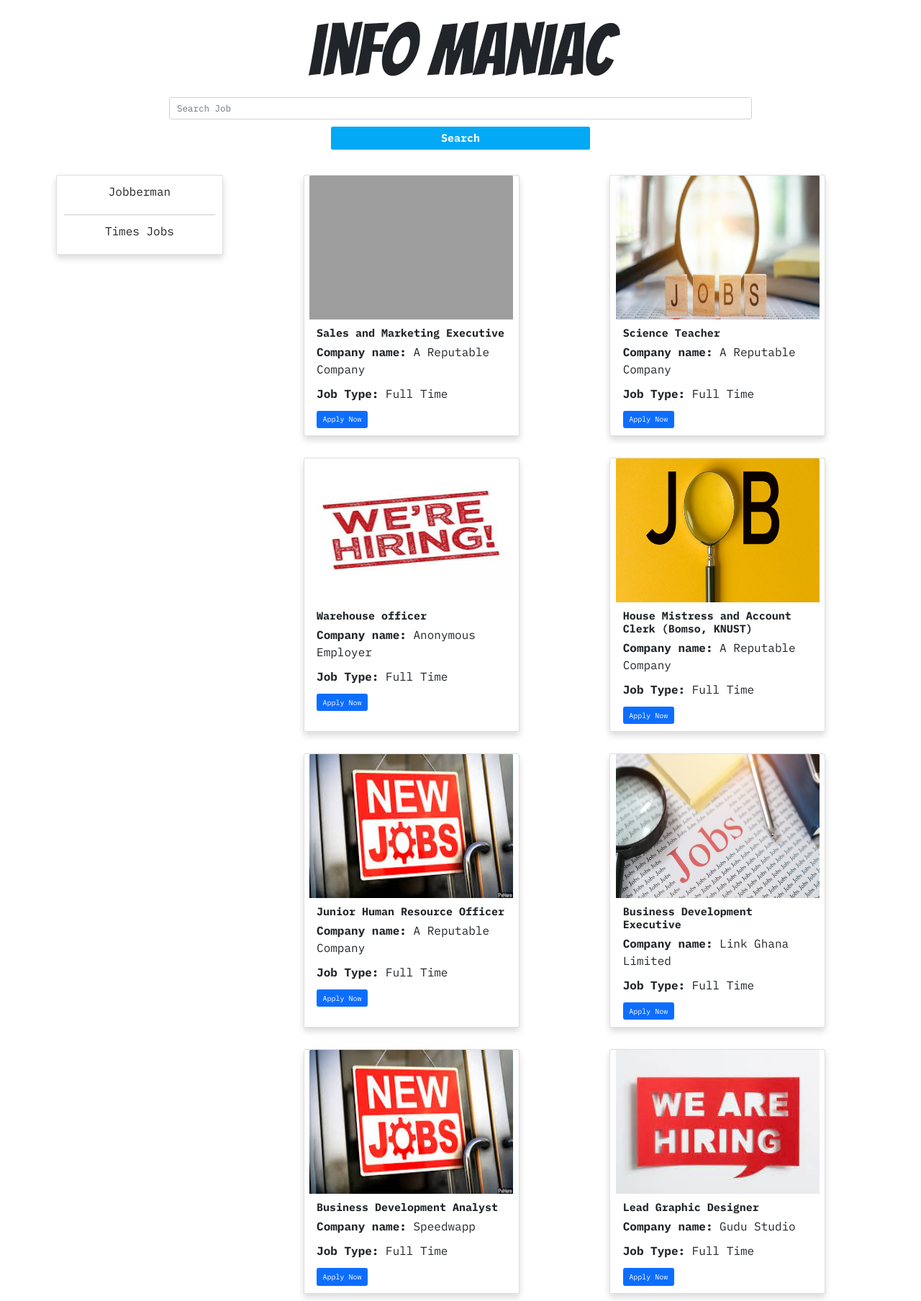
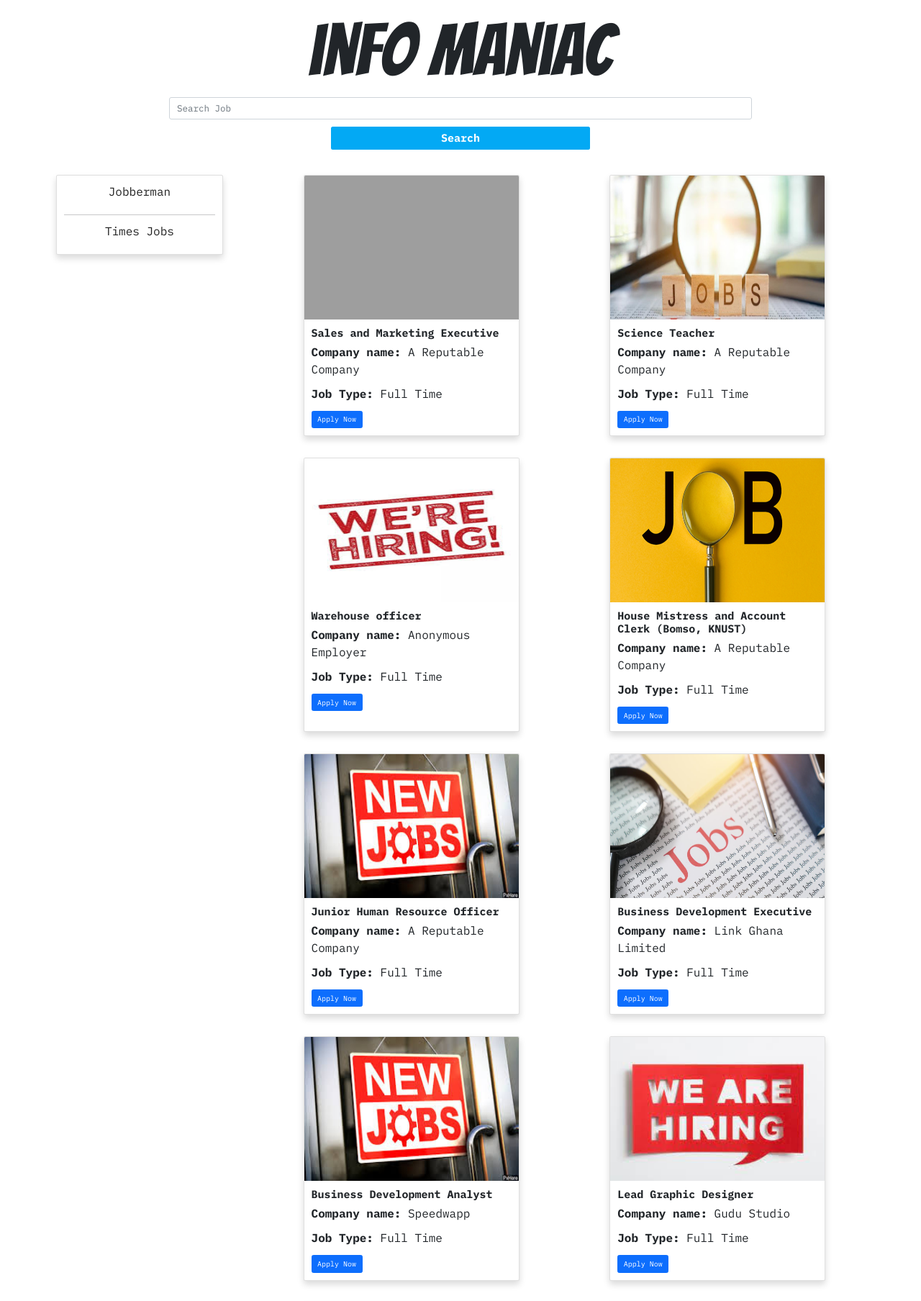
Before and after one commit to gerald-tetteh/info-maniac, a Flask app: page / in a window 1280 px wide. Shown: the part 66-1874 px from the top of the page at 72% size. Run offline with Flask 2, Linux system fonts and the light colour scheme; data comes from the database, SQL or seed files in the repository; some libraries are stand-ins or nearby versions; grey boxes are pictures that could not be loaded.

Commit message:
Removed padding of card

```diff
--- a/info_maniac/static/css/main.css
+++ b/info_maniac/static/css/main.css
@@ -81,6 +81,10 @@ body {
     background-color:#03a9f4;
     color: #fff;
 }
+
+.main .card{
+    padding: 0;
+}
 @media only screen and (max-width: 600px) {
     .banner-heading {
         font-size: 5rem;
```
